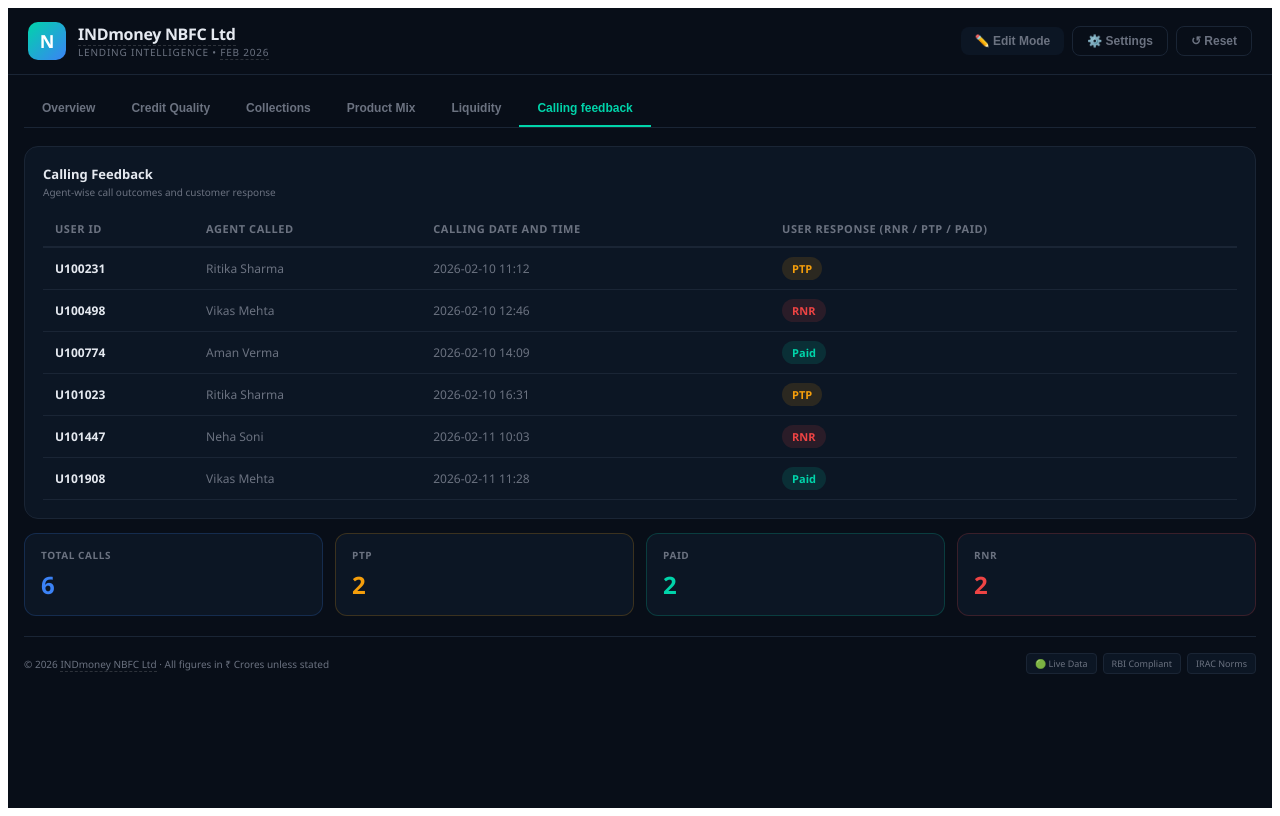
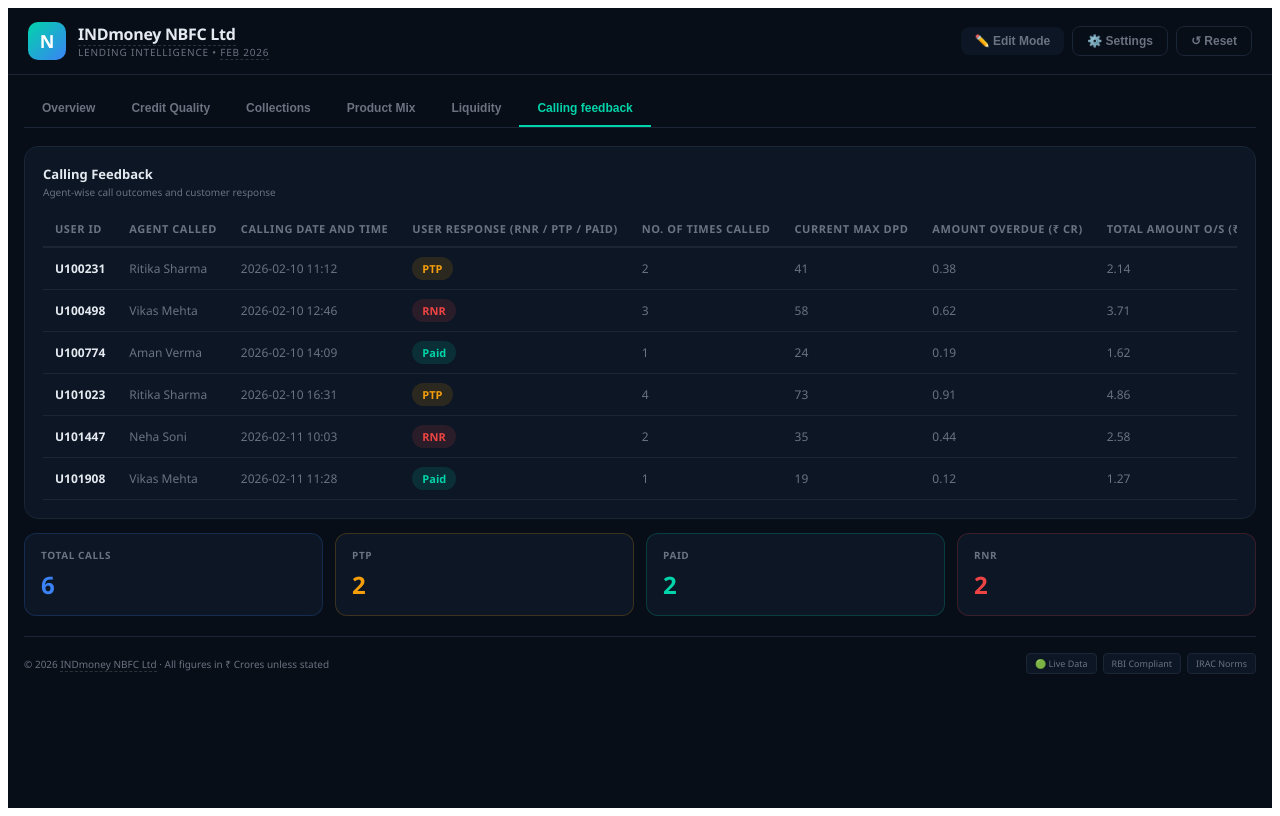
Before and after one commit to devanshmanchanda-hub/indmoney-nbfc-dashboard, a React (Create React App) app: page / in a window 1280 px wide. Both pictures are taken after a click on the button "Calling feedback". Built offline with nearby package versions, Linux system fonts and the light colour scheme.

Commit message:
Add additional columns to calling feedback table

```diff
--- a/src/App.js
+++ b/src/App.js
@@ -142,12 +142,12 @@ const DEFAULT_DATA = {
     bankLines: 42.6, ncd: 38.2, ecb: 10.8, cp: 8.4,
   },
   callingFeedback: [
-    { userId: "U100231", agent: "Ritika Sharma", calledAt: "2026-02-10 11:12", response: "PTP" },
-    { userId: "U100498", agent: "Vikas Mehta",   calledAt: "2026-02-10 12:46", response: "RNR" },
-    { userId: "U100774", agent: "Aman Verma",    calledAt: "2026-02-10 14:09", response: "Paid" },
-    { userId: "U101023", agent: "Ritika Sharma", calledAt: "2026-02-10 16:31", response: "PTP" },
-    { userId: "U101447", agent: "Neha Soni",     calledAt: "2026-02-11 10:03", response: "RNR" },
-    { userId: "U101908", agent: "Vikas Mehta",   calledAt: "2026-02-11 11:28", response: "Paid" },
+    { userId: "U100231", agent: "Ritika Sharma", calledAt: "2026-02-10 11:12", response: "PTP", timesCalled: 2, maxDpd: 41, amountOverdue: 0.38, totalOutstanding: 2.14 },
+    { userId: "U100498", agent: "Vikas Mehta",   calledAt: "2026-02-10 12:46", response: "RNR", timesCalled: 3, maxDpd: 58, amountOverdue: 0.62, totalOutstanding: 3.71 },
+    { userId: "U100774", agent: "Aman Verma",    calledAt: "2026-02-10 14:09", response: "Paid", timesCalled: 1, maxDpd: 24, amountOverdue: 0.19, totalOutstanding: 1.62 },
+    { userId: "U101023", agent: "Ritika Sharma", calledAt: "2026-02-10 16:31", response: "PTP", timesCalled: 4, maxDpd: 73, amountOverdue: 0.91, totalOutstanding: 4.86 },
+    { userId: "U101447", agent: "Neha Soni",     calledAt: "2026-02-11 10:03", response: "RNR", timesCalled: 2, maxDpd: 35, amountOverdue: 0.44, totalOutstanding: 2.58 },
+    { userId: "U101908", agent: "Vikas Mehta",   calledAt: "2026-02-11 11:28", response: "Paid", timesCalled: 1, maxDpd: 19, amountOverdue: 0.12, totalOutstanding: 1.27 },
   ],
   panelVisibility: {
     kpiCards: true, disbursementChart: true, productMix: true,
@@ -1186,7 +1186,16 @@ export default function App() {
                 <table style={{ width:"100%", borderCollapse:"collapse", fontSize:12 }}>
                   <thead>
                     <tr style={{ borderBottom:`2px solid ${theme.border}` }}>
-                      {["User ID","Agent called","Calling date and time","User response (RNR / PTP / Paid)"]
+                      {[
+                        "User ID",
+                        "Agent called",
+                        "Calling date and time",
+                        "User response (RNR / PTP / Paid)",
+                        "No. of times called",
+                        "Current max DPD",
+                        "Amount overdue (₹ Cr)",
+                        "Total amount O/S (₹ Cr)",
+                      ]
                         .map((h) => (
                           <th key={h} style={{ padding:"10px 12px", textAlign:"left", color: theme.subtext, fontSize:11, fontWeight:700, textTransform:"uppercase", letterSpacing:"0.05em", whiteSpace:"nowrap" }}>{h}</th>
                         ))}
@@ -1202,6 +1211,14 @@ export default function App() {
                           <td style={{ padding:"12px", color: theme.subtext, whiteSpace:"nowrap" }}>{row.calledAt}</td>
                           <td style={{ padding:"12px" }}>
                             <span style={{ background:`${responseColor}22`, color: responseColor, padding:"4px 10px", borderRadius:999, fontSize:11, fontWeight:700 }}>{row.response}</span>
+                          </td>
+                          <td style={{ padding:"12px", color: theme.subtext }}>{row.timesCalled ?? "-"}</td>
+                          <td style={{ padding:"12px", color: theme.subtext }}>{row.maxDpd ?? "-"}</td>
+                          <td style={{ padding:"12px", color: theme.subtext }}>
+                            {typeof row.amountOverdue === "number" ? row.amountOverdue.toFixed(2) : "-"}
+                          </td>
+                          <td style={{ padding:"12px", color: theme.subtext }}>
+                            {typeof row.totalOutstanding === "number" ? row.totalOutstanding.toFixed(2) : "-"}
                           </td>
                         </tr>
                       );
```
